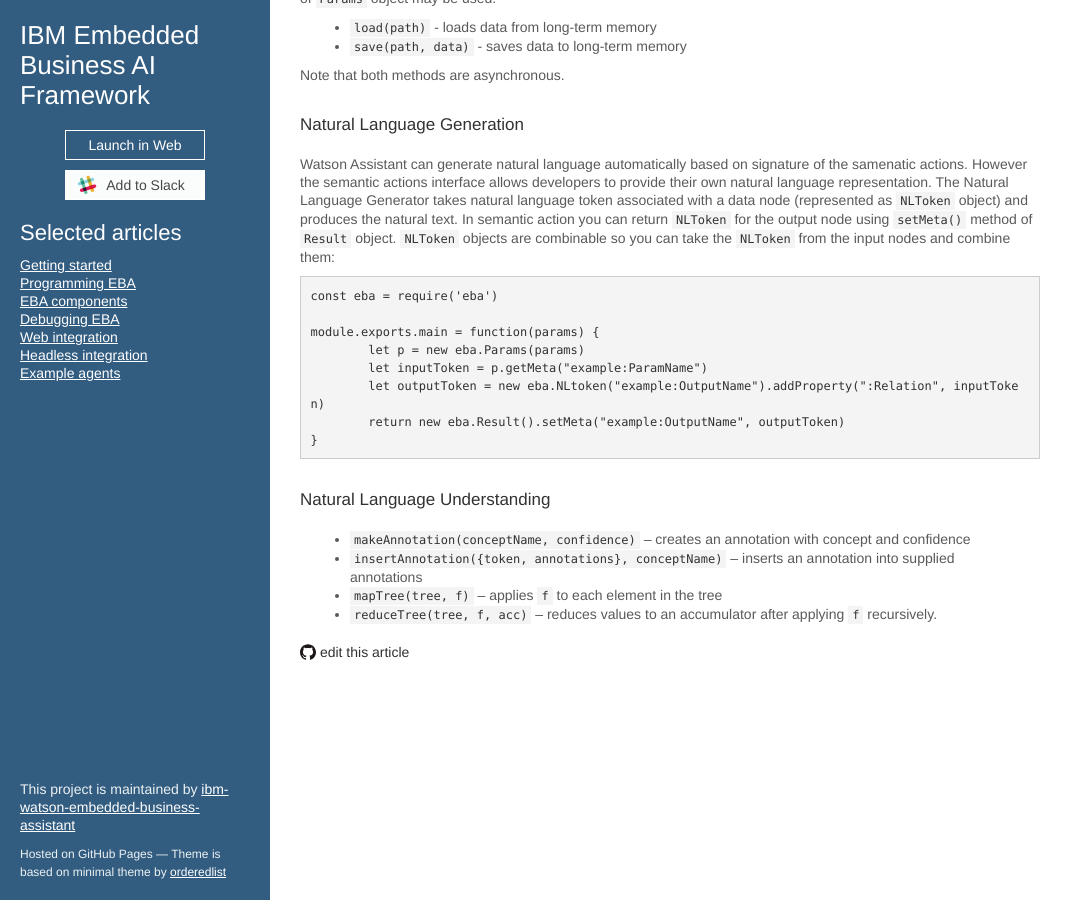
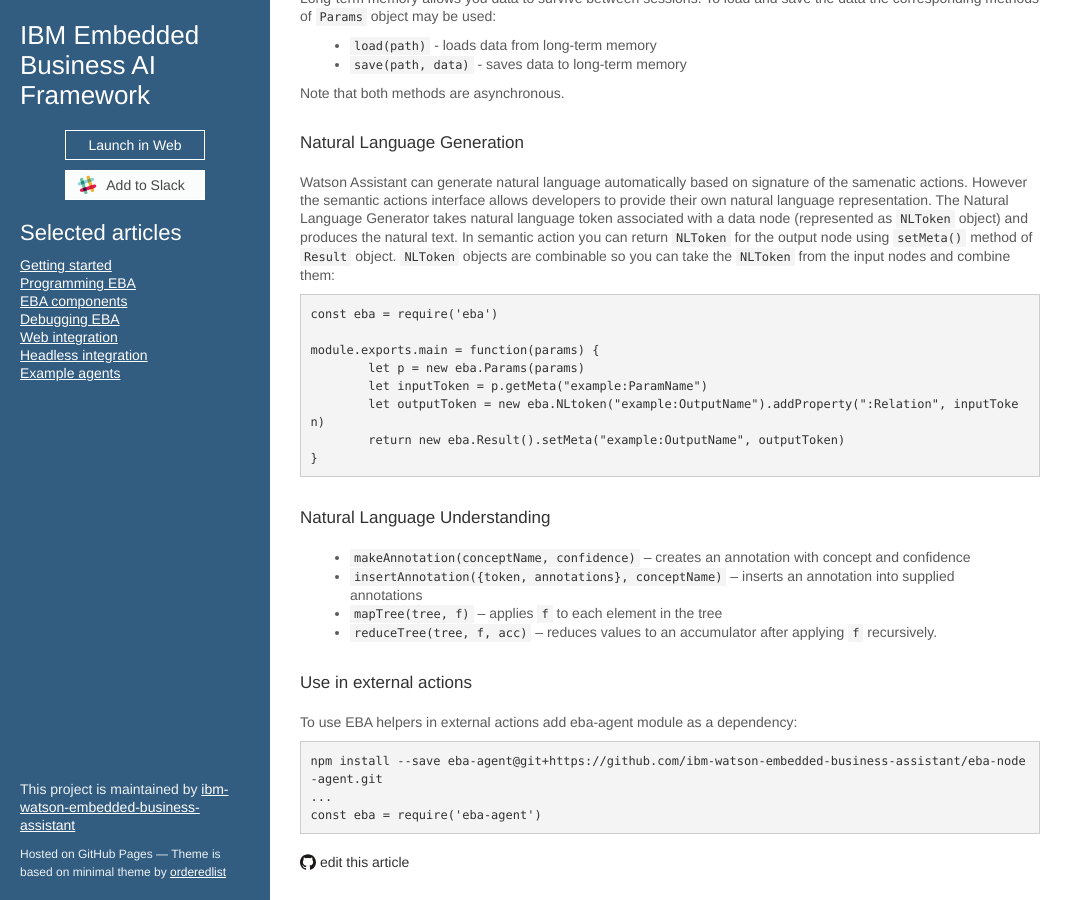
Before and after one commit to ibm-watson-embedded-business-assistant/eba-example-agents, a Jekyll site: the page built from docs/lab/NodeHelpers.md, in a window 1280 px wide and 900 px high, scrolled down 3169 px. Shown: the whole window, without its empty margins (0-1083 px from the left). Built offline with Jekyll 4.4.1, drawn with Linux system fonts in a browser that asks for light colours; our own code applies the rules of GitHub Pages for plain Markdown files; the repository's description, which GitHub fills in, is left out; some of the changed text lies outside the part shown.

Commit message:
Update NodeHelpers.md

````diff
--- a/docs/lab/NodeHelpers.md
+++ b/docs/lab/NodeHelpers.md
@@ -12,6 +12,7 @@
 - [Long Term Memory](#long-term-memory)
 - [Natural Language Generation](#natural-language-generation)
 - [Natural Language Understanding](#natural-language-understanding)
+- [Use in external actions](#use-in-external-actions)
 
 ### Input
 
@@ -188,3 +189,12 @@
 * `insertAnnotation({token, annotations}, conceptName)` -- inserts an annotation into supplied annotations
 * `mapTree(tree, f)`                                    -- applies `f` to each element in the tree
 * `reduceTree(tree, f, acc)`                            -- reduces values to an accumulator after applying `f` recursively.
+
+### Use in external actions
+
+To use EBA helpers in external actions add eba-agent module as a dependency:
+```
+npm install --save eba-agent@git+https://github.com/ibm-watson-embedded-business-assistant/eba-node-agent.git
+...
+const eba = require('eba-agent')
+```
````
